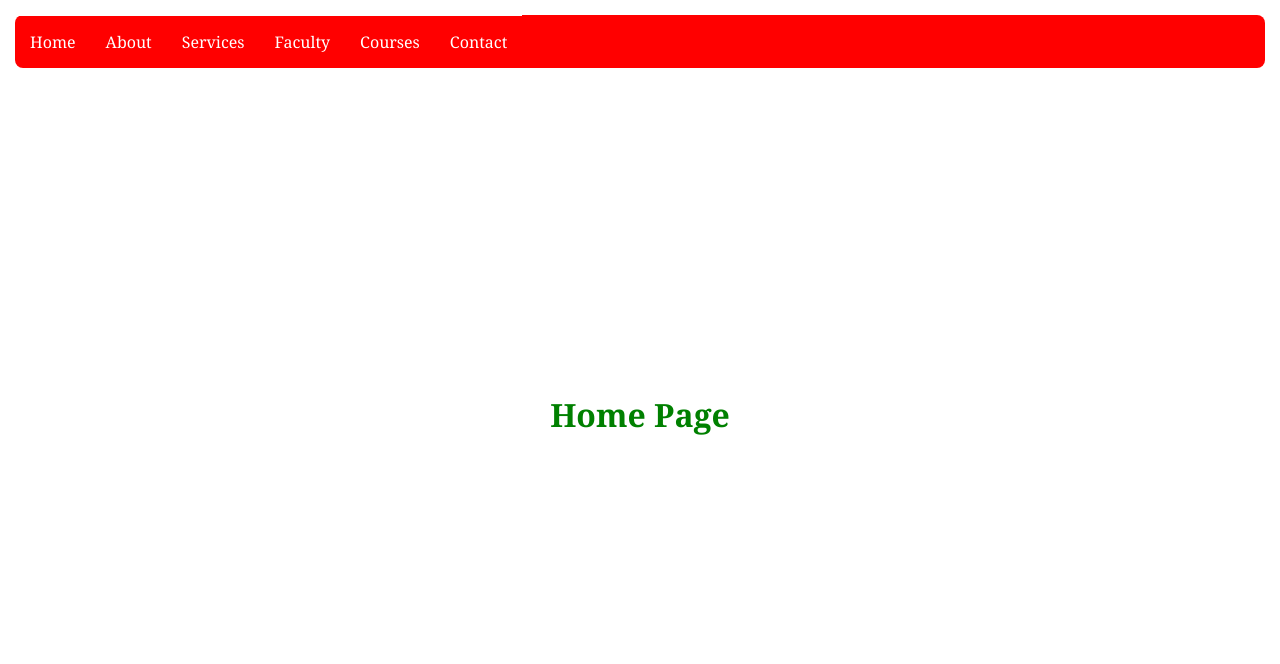
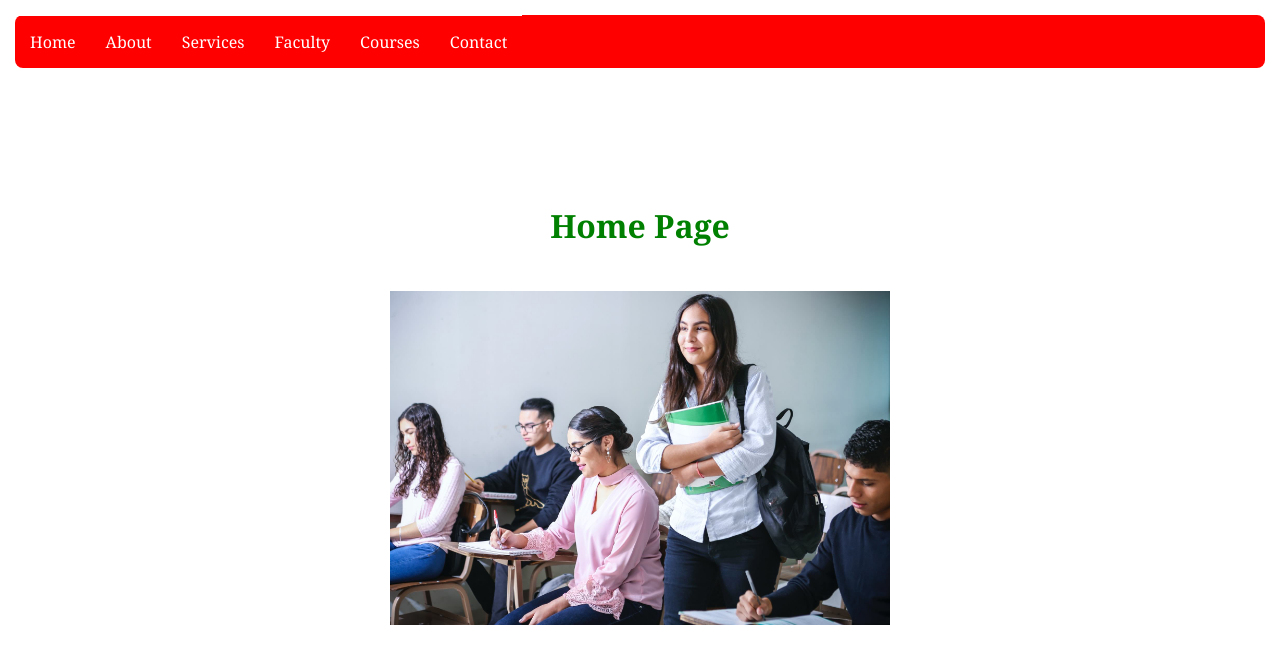
Before and after one commit to somesh-chutel/f41_responsive_website, a plain HTML site: page index.html in a window 1280 px wide. Drawn offline with Linux system fonts and the light colour scheme.

Commit message:
update image

```diff
--- a/index.html
+++ b/index.html
@@ -37,6 +37,8 @@
 
                 <div style="display: flex;flex-direction: column;align-items: center;justify-content: center;height:90%;width: 100%;">
                                 <h1 style="color: green; font-size: 100px;"> Home Page </h1>
+                                <br><br>
+                                <img src="assets/images/banner2.jpg" width="40%">
 
                 </div>
 
```
